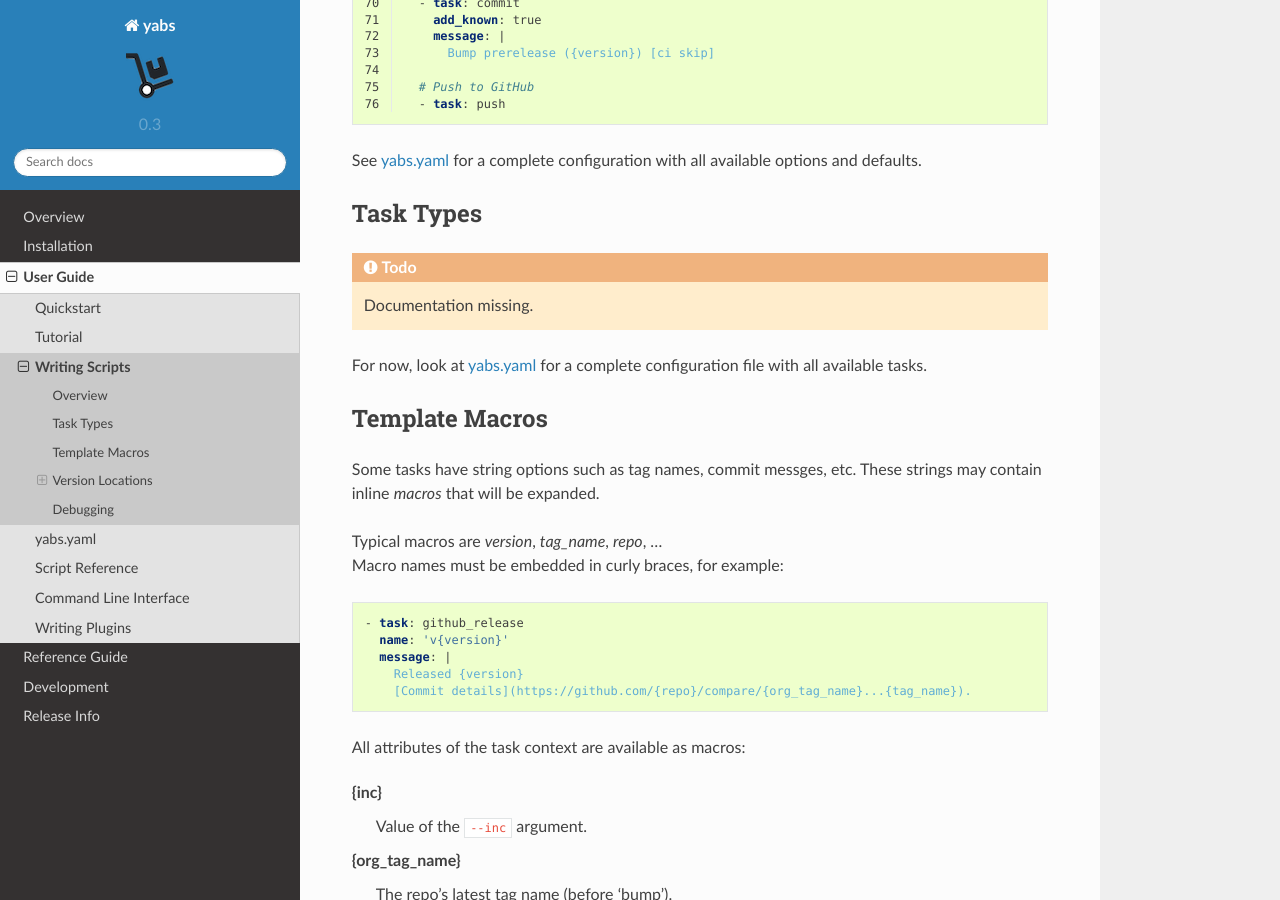
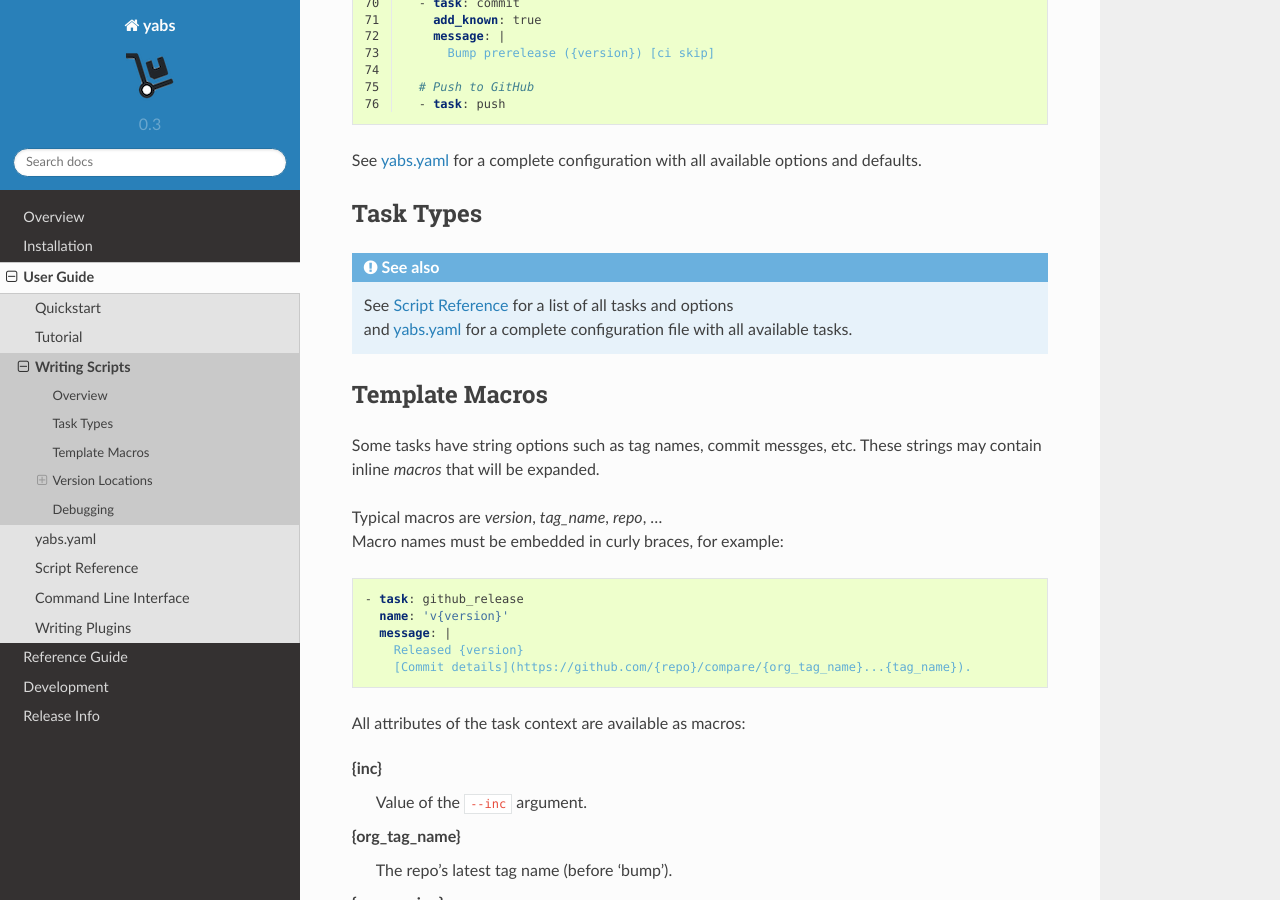
Before and after one commit to mar10/yabs, a Sphinx documentation site: the page built from docs/sphinx/ug_writing_scripts.rst, in a window 1280 px wide and 900 px high, scrolled down 1711 px. Built offline with Sphinx 7.4.7 and the Read the Docs theme 2.0.0, drawn with Linux system fonts in a browser that asks for light colours.

Commit message:
Add link to tas reference

```diff
--- a/docs/sphinx/ug_writing_scripts.rst
+++ b/docs/sphinx/ug_writing_scripts.rst
@@ -29,11 +29,10 @@ options and defaults.
 Task Types
 ==========
 
-.. todo::
-  Documentation missing.
-
-For now, look at :doc:`ug_sample_yabs_yaml` for a complete configuration file
-with all available tasks.
+.. seealso::
+   See :doc:`ug_reference` for a list of all tasks and options |br|
+   and :doc:`ug_sample_yabs_yaml` for a complete configuration file
+   with all available tasks.
 
 
 .. _template-macros-label:
```
